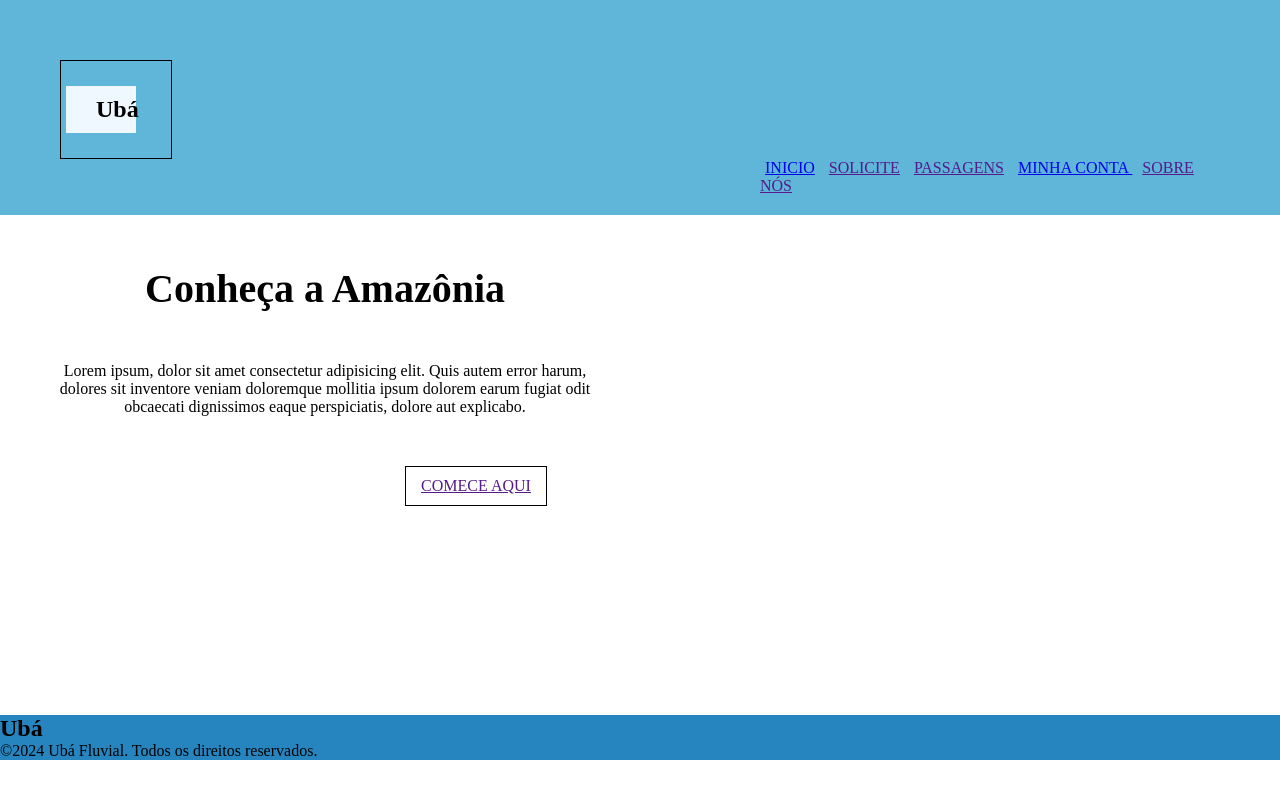
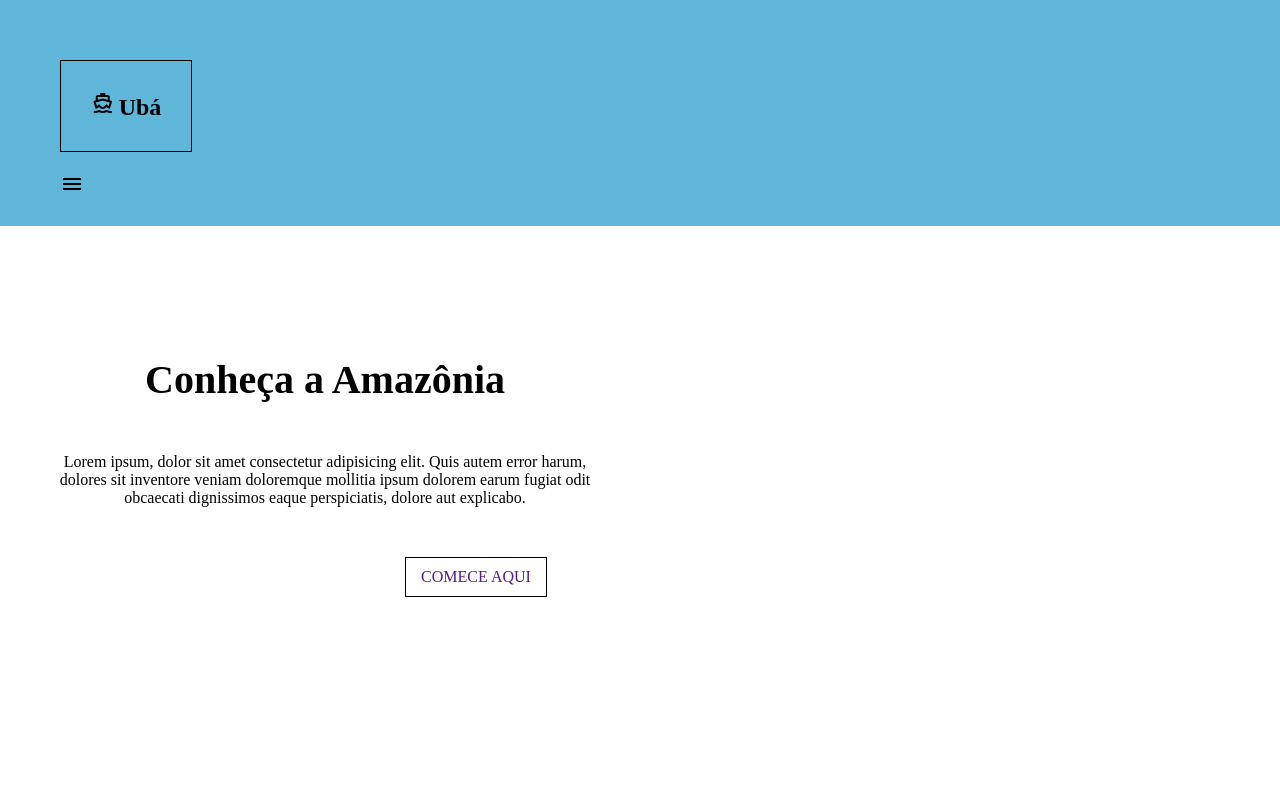
Before and after one commit to dwdaa/uba, a plain HTML site: page index.html in a window 1280 px wide. Shown: the top 809 px of the page. Drawn offline with nearby package versions, Linux system fonts and the light colour scheme; a web font is replaced by a local one.

Commit message:
AJUSTE MENU 18.09

```diff
--- a/index.html
+++ b/index.html
@@ -4,22 +4,28 @@
     <meta charset="UTF-8">
     <meta name="viewport" content="width=device-width, initial-scale=1.0">
     <title>Ubá</title>
+    <link rel="stylesheet" href="https://fonts.googleapis.com/css2?family=Material+Symbols+Outlined:opsz,wght,FILL,GRAD@20..48,100..700,0..1,-50..200" />
     <link rel="stylesheet" href="style/style.css">
 </head>
 <body>
     <header>
+        <div id="uba">
+            <span id="barco" class="material-symbols-outlined">
+                directions_boat
+                </span> <h2>Ubá</h2>
+        </div>
 
-          <div id="uba">
-            <h2>Ubá</h2>
-           </div>
-      <nav>
-        <a href="index.html">INICIO</a>
-        <a href="">SOLICITE</a>
-        <a href="">PASSAGENS</a>
-        <a href="minhaconta.html">MINHA CONTA </a>
-        <a href="">SOBRE NÓS</a>
+        <span id="burguer" class="material-symbols-outlined" onclick="clickMenu()"> menu</span>
 
-       </nav>
+        <menu id="menu">
+            <ul>
+                <li><a href="index.html">INICIO</a></li>
+                <li><a href="">SOLICITE</a></li>
+                <li><a href="">PASSAGENS</a></li>
+                <li><a href="minhaconta.html">MINHA CONTA </a></li>
+                <li><a href="">SOBRE NÓS</a></li>
+            </ul>
+        </menu>
 
     </header>
     <main>
@@ -29,6 +35,7 @@
             <div id="click">
                 <p><a href="">COMECE AQUI</a></p>
             </div>
+        </div>
 
 
 
@@ -36,10 +43,20 @@
     <footer>
         <div id="ubax">
             <h2>Ubá</h2>
-           </div>
-
+        </div>
+           <br>
+           <br>
            <p>©2024 Ubá Fluvial. Todos os direitos reservados.</p>
     <footer>
-
+    <script>
+        function clickMenu() {
+          if (menu.style.display == 'block') {
+              menu.style.display = 'none'
+          }
+          else {
+              menu.style.display = 'block'
+          }
+        }
+    </script>
 </body>
 </html>
--- a/style/style.css
+++ b/style/style.css
@@ -1,35 +1,74 @@
 @charset "UTF-8";
+@import url('https://fonts.googleapis.com/css2?family=Gowun+Batang:wght@400;700&family=Roboto:ital,wght@0,100;0,300;0,400;0,500;0,700;0,900;1,100;1,300;1,400;1,500;1,700;1,900&display=swap');
 
+/*CONFIGURAÇÕES GERAIS*/
 *{
     padding: 0%;
     margin: 0%;
 }
+a{
+    text-decoration: none;
+}
+
+/*CSS REFERENTE AO MENU - INICIO*/
+   /*LOGO - INICIO*/
+  div#uba{
+    background-color: #5fb6d9;
+    max-width: 120px;
+    border:1px solid black ;
+    padding: 30px 5px 30px 5px;
+    margin: 10px;
+    text-align: center;
+    text-align: center;
+    font-family: "Gowun Batang", serif;
+  }
+  div#uba>h2 {
+    text-align: right;
+    display: inline;
+  }
+  span#barco{
+    color: black;
+  }
+   /*LOGO - FIM*/
 
 header{
     background-color: #5fb6d9;
-    padding: 60px;
+    padding: 50px;
     padding-bottom: 20px;}
 
-div#uba{
-    background-color: #5fb6d9;
-    max-width: 100px;
-    border:1px solid black ;
-    padding: 25px 5px 25px 5px;
- }
- div#uba>h2 {
-    background-color: aliceblue;
-    text-align: center;
-    padding: 10px 0px 10px 30px;
-    margin-right: 30px;
+menu{
+    display: none;
+   }
+   menu>ul{
+       list-style-type: none;
+   }
+   menu>ul>li>a{
+       display: block;
+       padding: 10px;
+       margin: 5px;
+       text-decoration: none;
+       border-top: 1px solid black;
+       text-align: center;
+   }
+   menu>ul>li>a:hover{
+       background-color: #2685bf}
 
-}
+   span#burguer{
+        background-color: #5fb6d9;
+        display: block;
+        text-align: left;
+        padding: 10px;
+        cursor: pointer;
+    }
+    span#burguer:hover{
+        background-color: #2685bf;
+    }
+/*CSS REFERENTE AO MENU - FIM*/
 
-nav{
-    margin-left: 700px;
 
-}
-nav>a{
-    margin: 5px;
+/*CSS REFERENTE AO MAIN - INICIO*/
+main{
+    padding: 80px 0px 80px 0px;
 }
 
 div#text{
@@ -56,12 +95,19 @@ div#click{
     margin-left: 50vh;
 
 }
+/*CSS REFERENTE AO MAIN - FIM*/
+
+
+/*CSS REFERENTE AO FOOTER - INICIO*/
+footer{
+    background-color: #2685bf;
+    padding: 50px;
+}
+div#ubax{
+    background-color: #5fb6d9;
+    max-width: 100px;
+    border:1px solid black ;
+    padding: 25px 5px 25px 5px;
 
 }
-a{
-    text-decoration: none;
-}
-
-footer{
-    background-color: #2685bf;
-}
+/*CSS REFERENTE AO FOOTER - FIM*/
```
Also changed, not shown: minhaconta.html (+3 -2 lines).
